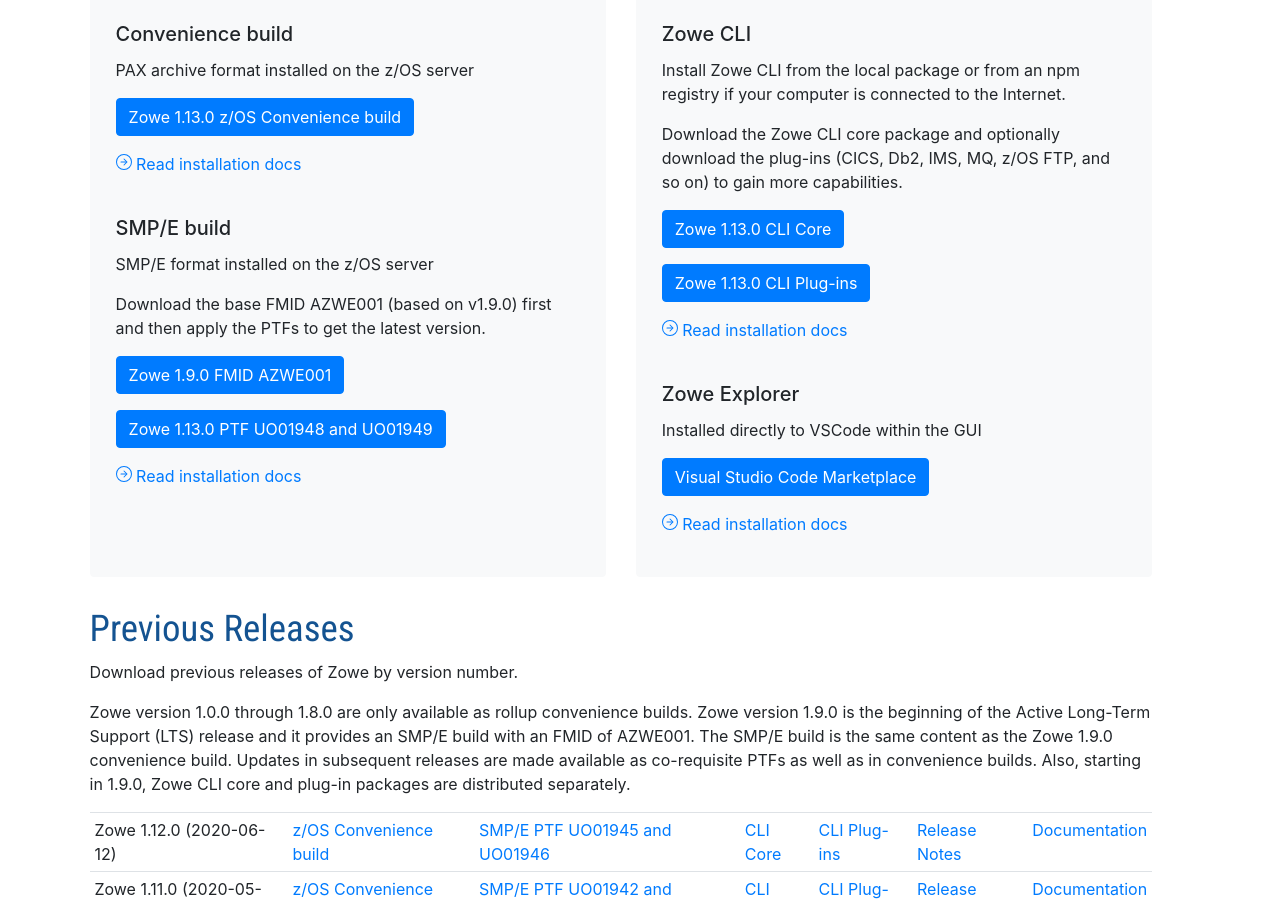
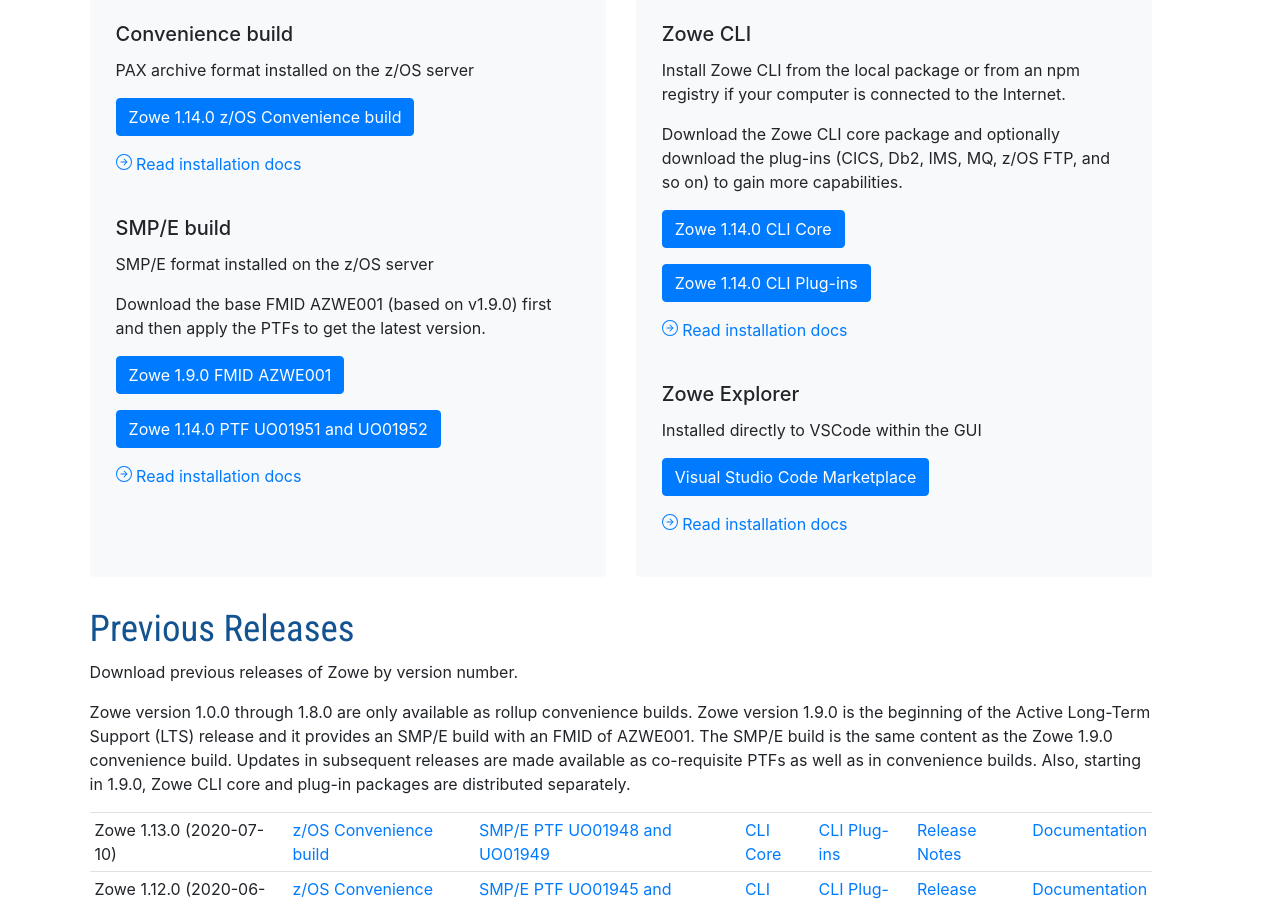
Before and after one commit to zowe/zowe.github.io, a Jekyll site: the page built from download.md, in a window 1280 px wide and 1400 px high. Shown: the part 477-1381 px from the top of the window. Built offline with Jekyll 4.4.1, drawn with Linux system fonts in a browser that asks for light colours; our own code applies the rules of GitHub Pages for plain Markdown files.

Commit message:
Version 1.14 release

```diff
--- a/_data/releases.yml
+++ b/_data/releases.yml
@@ -1,6 +1,15 @@
 # List of Zowe releases - update here and it will update the entire site :-)
 # Note - keep this in order as the latest release is pulled from the first item in the list!
 
+- version: 1.14.0
+  zos_version: 1.14.0
+  smpe_version: 1.14.0
+  smpe_sysmod: PTF
+  smpe_numbers: UO01951 and UO01952
+  cli_version: 1.14.0
+  cli_plugins_version: 1.14.0
+  release_date: 2020-08-11
+  documentation: stable
 - version: 1.13.0
   zos_version: 1.13.0
   smpe_version: 1.13.0
@@ -9,7 +18,7 @@
   cli_version: 1.13.0
   cli_plugins_version: 1.13.0
   release_date: 2020-07-10
-  documentation: stable
+  documentation: v1-13-x
 - version: 1.12.0
   zos_version: 1.12.0
   smpe_version: 1.12.0
```
